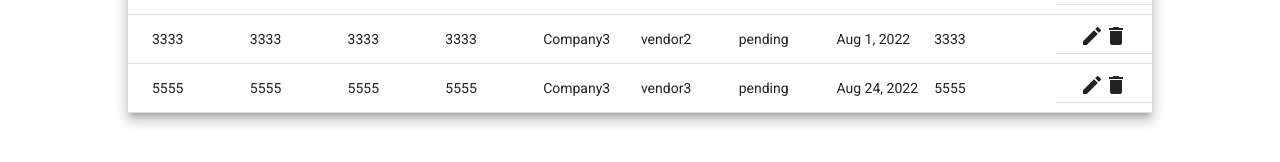
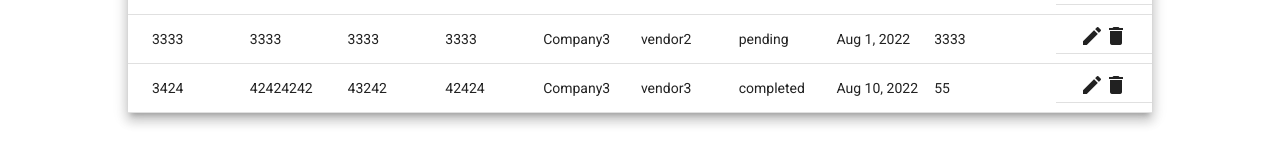
Before and after one commit to souravmandalcoder/Account-Crud, an Angular app: page /sales in a window 1280 px wide. Shown: the part 420-582 px from the top of the page. Built offline with nearby package versions, Linux system fonts and the light colour scheme; data requests are answered from the project's data file.

Commit message:
fixed get method

```diff
--- a/db.json
+++ b/db.json
@@ -85,15 +85,15 @@
       "id": 19
     },
     {
-      "invoiceNumber": 5555,
-      "IPAddress": "5555",
-      "receivedAmount": 5555,
-      "DCAmount": 5555,
+      "invoiceNumber": 3424,
+      "IPAddress": "42424242",
+      "receivedAmount": 43242,
+      "DCAmount": 42424,
       "company": "Company3",
       "vendor": "vendor3",
-      "DCPaymentStatus": "pending",
-      "date": "2022-08-24T18:30:00.000Z",
-      "transactionID": 5555,
+      "DCPaymentStatus": "completed",
+      "date": "2022-08-10T18:30:00.000Z",
+      "transactionID": 55,
       "id": 20
     }
   ],
--- a/src/app/components/expenses/expenses.component.ts
+++ b/src/app/components/expenses/expenses.component.ts
@@ -40,9 +40,9 @@ export class ExpensesComponent implements OnInit {
 
   addExpensesDialog() {
     const dialogRef = this.dialog.open(AddExpensesComponent);
-    dialogRef.afterClosed().subscribe(async result => {
+    dialogRef.afterClosed().subscribe(result => {
       console.log(`Dialog result: ${result}`);
-      await setTimeout(() => {
+      setTimeout(() => {
         this.getExpenses()
         console.log("This is settimeout")
       }, 1000);
@@ -52,9 +52,9 @@ export class ExpensesComponent implements OnInit {
   openUpdateDialog(expenses: Expenses) {
     const dialogRef = this.dialog.open(UpdateExpensesComponent);
     dialogRef.componentInstance.newExpenses = expenses;
-    dialogRef.afterClosed().subscribe(async result => {
+    dialogRef.afterClosed().subscribe(result => {
       console.log(`Dialog result: ${result}`);
-      await setTimeout(() => {
+      setTimeout(() => {
         this.getExpenses()
         console.log("This is settimeout")
       }, 1000);
--- a/src/app/components/sales/sales.component.ts
+++ b/src/app/components/sales/sales.component.ts
@@ -41,7 +41,6 @@ export class SalesComponent implements OnInit {
     const dialogRef = this.dialog.open(NewsalesComponent);
     dialogRef.afterClosed().subscribe(result => {
       console.log(`Dialog result: ${result}`);
-
       setTimeout(() => {
         this.getSales()
         console.log("This is settimeout")
```
